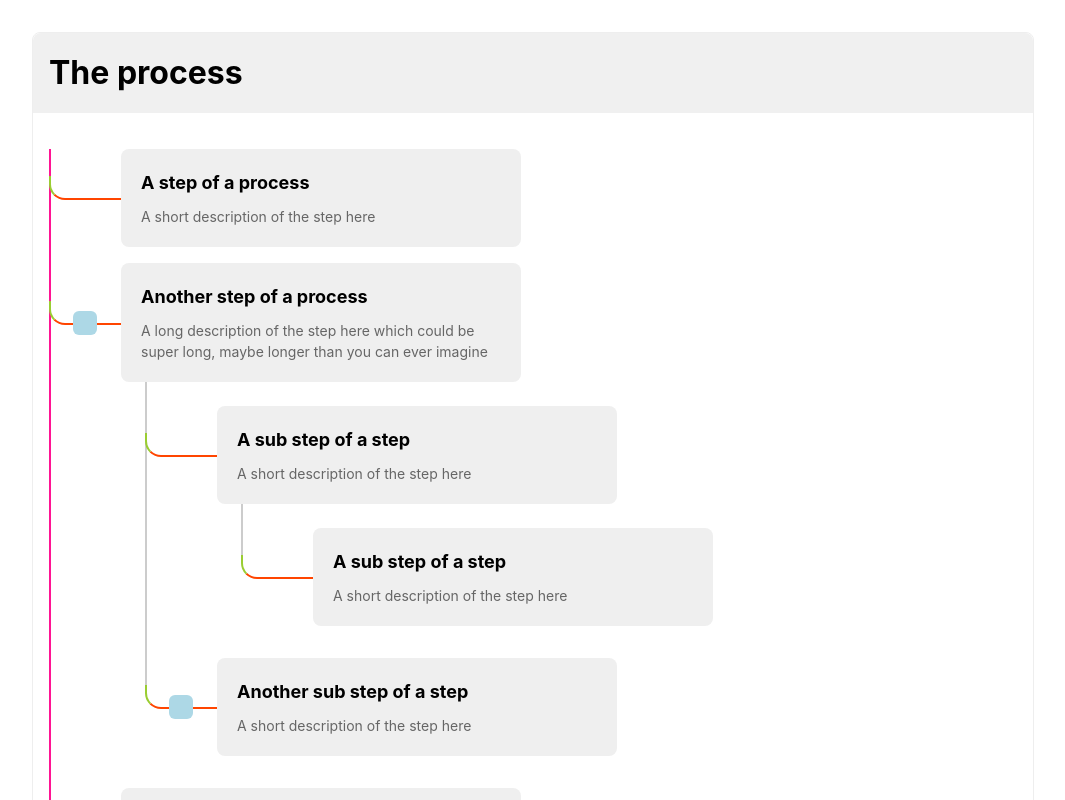
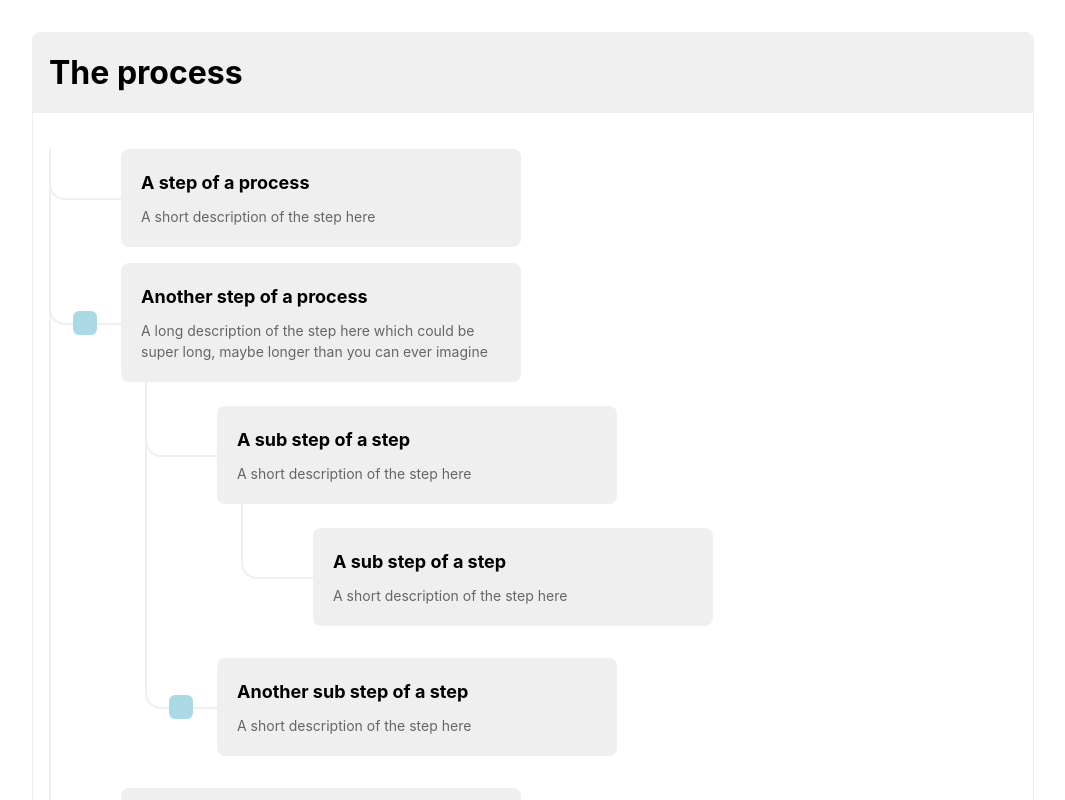
Before and after one commit to abruzzi/activity-chart, a React (Vite) app: page / in a window 1280 px wide. Shown: the top 800 px of the page, without its empty margins (107-1172 px from the left). Built offline with nearby package versions, Linux system fonts and the light colour scheme.

Commit message:
color the links

```diff
--- a/src/ProcessFlow.css
+++ b/src/ProcessFlow.css
@@ -35,7 +35,7 @@
   top: 0;
   bottom: 64px;
   width: 2px;
-  background-color: deeppink;
+  background-color: var(--link-color);
 }
 
 .process-step {
@@ -76,8 +76,8 @@
   top: -22px;
   width: 70px;
   height: 22px;
-  border-left: 2px solid yellowgreen;
-  border-bottom: 2px solid orangered;
+  border-left: 2px solid var(--link-color);
+  border-bottom: 2px solid var(--link-color);
   border-bottom-left-radius: 16px;
 }
 
@@ -116,5 +116,5 @@
   top: -24px;
   height: calc(100% - 62px);
   width: 2px;
-  background-color: #ccc;
+  background-color: var(--link-color);
 }
```
